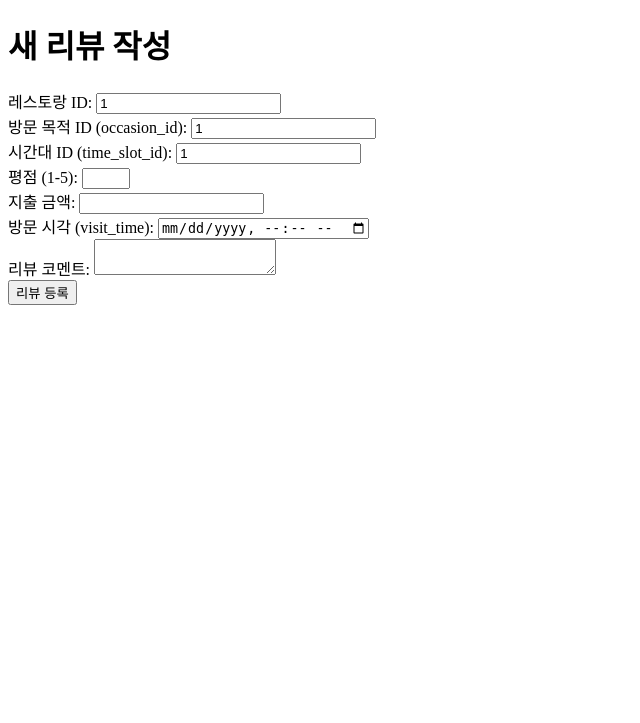
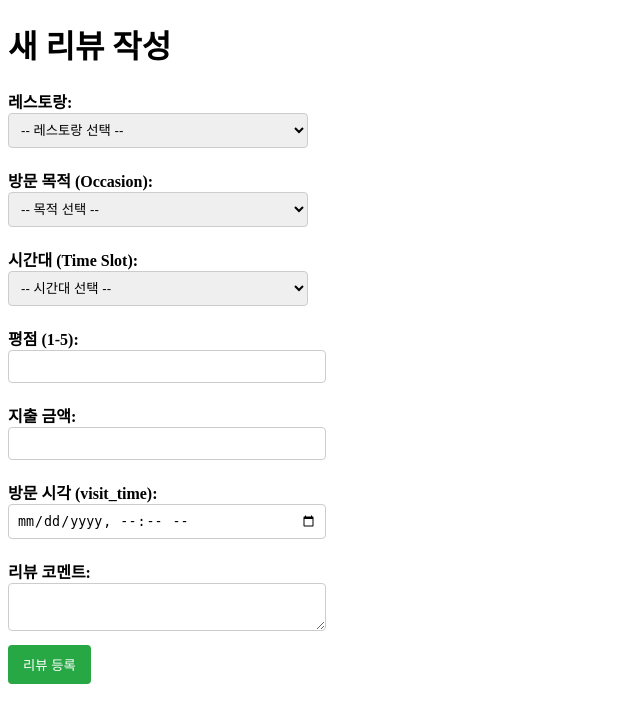
Before and after one commit to seoyoung1214/Seoul-TPO-Restaurant-Finder, a PHP site: page /team12/review_create.php in a window 1280 px wide. Shown: the top 723 px of the page, without its empty margins (0-640 px from the left). Run offline with PHP 8.4, Linux system fonts and the light colour scheme; tables that the repository leaves empty hold one stand-in row (values such as "Sample post").

Commit message:
Refactor: Change all analysis and review inputs to name-based dropdowns

```diff
--- a/public/review_create.php
+++ b/public/review_create.php
@@ -17,6 +17,19 @@
 // =======================================================
 // user_id가 1번인 'kim_minjun' 사용자를 임시로 설정합니다.
 $_SESSION['user_id'] = 1;
+
+
+// =======================================================
+// 0. 드롭다운 메뉴에 사용할 데이터 조회 (추가된 로직)
+// =======================================================
+
+// 0.1. 레스토랑 목록 조회
+$restaurants = $pdo->query("SELECT restaurant_id, name FROM restaurants ORDER BY name")->fetchAll(PDO::FETCH_ASSOC);
+// 0.2. 목적 목록 조회
+$occasions = $pdo->query("SELECT occasion_id, occasion_name FROM occasions ORDER BY occasion_name")->fetchAll(PDO::FETCH_ASSOC);
+// 0.3. 시간대 목록 조회
+$time_slots = $pdo->query("SELECT time_slot_id, time_of_day FROM time_slots ORDER BY time_slot_id")->fetchAll(PDO::FETCH_ASSOC);
+
 
 // 1. 로그인 상태 확인 (세션 활용)
 if (!isset($_SESSION['user_id'])) {
@@ -38,14 +51,12 @@
     // =======================================================
     // 3. 트랜잭션 시작
     // =======================================================
-    // 라인 38 이전에 추가
     if ($pdo === null) {
         die("디버그 체크: \$pdo 변수가 null입니다. db.php 파일을 확인하세요.");
     }
     if (!($pdo instanceof PDO)) {
         die("디버그 체크: \$pdo는 PDO 객체가 아닙니다. db.php 파일 확인 필수.");
     }
-    // 이 코드를 통과하면 $pdo->beginTransaction()이 실행됨
 
     $pdo->beginTransaction();
 
@@ -66,11 +77,10 @@
         ]);
 
         // B. 레스토랑 통계 갱신 (평균 평점 및 리뷰 수 재계산)
-        // 서브쿼리를 사용하여 현재 시점의 총합과 개수를 구함
         $sql_update_stats = "UPDATE restaurants SET
-                                avg_rating = (SELECT AVG(rating_score) FROM reviews WHERE restaurant_id = ?),
-                                review_count = (SELECT COUNT(*) FROM reviews WHERE restaurant_id = ?)
-                             WHERE restaurant_id = ?";
+                                 avg_rating = (SELECT AVG(rating_score) FROM reviews WHERE restaurant_id = ?),
+                                 review_count = (SELECT COUNT(*) FROM reviews WHERE restaurant_id = ?)
+                               WHERE restaurant_id = ?";
         $stmt_update = $pdo->prepare($sql_update_stats);
         $stmt_update->execute([$restaurant_id, $restaurant_id, $restaurant_id]);
 
@@ -82,7 +92,6 @@
         // 5. 오류 발생 시 롤백
         $pdo->rollBack();
         $message = "리뷰 등록 실패: " . $e->getMessage();
-        // 실제 운영 환경에서는 오류 로깅만 하고 사용자에게는 일반적인 메시지 제공
     }
 }
 // HTML 폼 및 결과 메시지 출력 부분...
@@ -92,6 +101,11 @@
 <html>
 <head>
     <title>리뷰 작성</title>
+    <style>
+        label { display: block; margin-top: 10px; font-weight: bold; }
+        input, select, textarea { margin-bottom: 10px; padding: 8px; width: 300px; border: 1px solid #ccc; border-radius: 4px; }
+        button { padding: 10px 15px; background-color: #28a745; color: white; border: none; border-radius: 4px; cursor: pointer; }
+    </style>
 </head>
 <body>
     <h1>새 리뷰 작성</h1>
@@ -100,26 +114,48 @@
     <?php endif; ?>
 
     <form method="POST" action="review_create.php">
-        <label>레스토랑 ID:</label>
-        <input type="number" name="restaurant_id" required value="1"><br>
 
-        <label>방문 목적 ID (occasion_id):</label>
-        <input type="number" name="occasion_id" required value="1"><br>
+        <label for="restaurant_id">레스토랑:</label>
+        <select id="restaurant_id" name="restaurant_id" required>
+            <option value="">-- 레스토랑 선택 --</option>
+            <?php foreach ($restaurants as $res): ?>
+                <option value="<?php echo htmlspecialchars($res['restaurant_id']); ?>">
+                    <?php echo htmlspecialchars($res['name']); ?>
+                </option>
+            <?php endforeach; ?>
+        </select><br>
 
-        <label>시간대 ID (time_slot_id):</label>
-        <input type="number" name="time_slot_id" required value="1"><br>
+        <label for="occasion_id">방문 목적 (Occasion):</label>
+        <select id="occasion_id" name="occasion_id" required>
+            <option value="">-- 목적 선택 --</option>
+            <?php foreach ($occasions as $occasion): ?>
+                <option value="<?php echo htmlspecialchars($occasion['occasion_id']); ?>">
+                    <?php echo htmlspecialchars($occasion['occasion_name']); ?>
+                </option>
+            <?php endforeach; ?>
+        </select><br>
 
-        <label>평점 (1-5):</label>
-        <input type="number" name="rating_score" min="1" max="5" required><br>
+        <label for="time_slot_id">시간대 (Time Slot):</label>
+        <select id="time_slot_id" name="time_slot_id" required>
+            <option value="">-- 시간대 선택 --</option>
+            <?php foreach ($time_slots as $slot): ?>
+                <option value="<?php echo htmlspecialchars($slot['time_slot_id']); ?>">
+                    <?php echo htmlspecialchars($slot['time_of_day']); ?>
+                </option>
+            <?php endforeach; ?>
+        </select><br>
 
-        <label>지출 금액:</label>
-        <input type="number" name="spend_amount" required><br>
+        <label for="rating_score">평점 (1-5):</label>
+        <input type="number" id="rating_score" name="rating_score" min="1" max="5" required><br>
 
-        <label>방문 시각 (visit_time):</label>
-        <input type="datetime-local" name="visit_time" required><br>
+        <label for="spend_amount">지출 금액:</label>
+        <input type="number" id="spend_amount" name="spend_amount" required><br>
 
-        <label>리뷰 코멘트:</label>
-        <textarea name="comment"></textarea><br>
+        <label for="visit_time">방문 시각 (visit_time):</label>
+        <input type="datetime-local" id="visit_time" name="visit_time" required><br>
+
+        <label for="comment">리뷰 코멘트:</label>
+        <textarea id="comment" name="comment"></textarea><br>
 
         <button type="submit">리뷰 등록</button>
     </form>
```
Also changed, not shown: public/analysis_rank.php (+46 -14 lines), public/analysis_window.php (+18 -6 lines).
